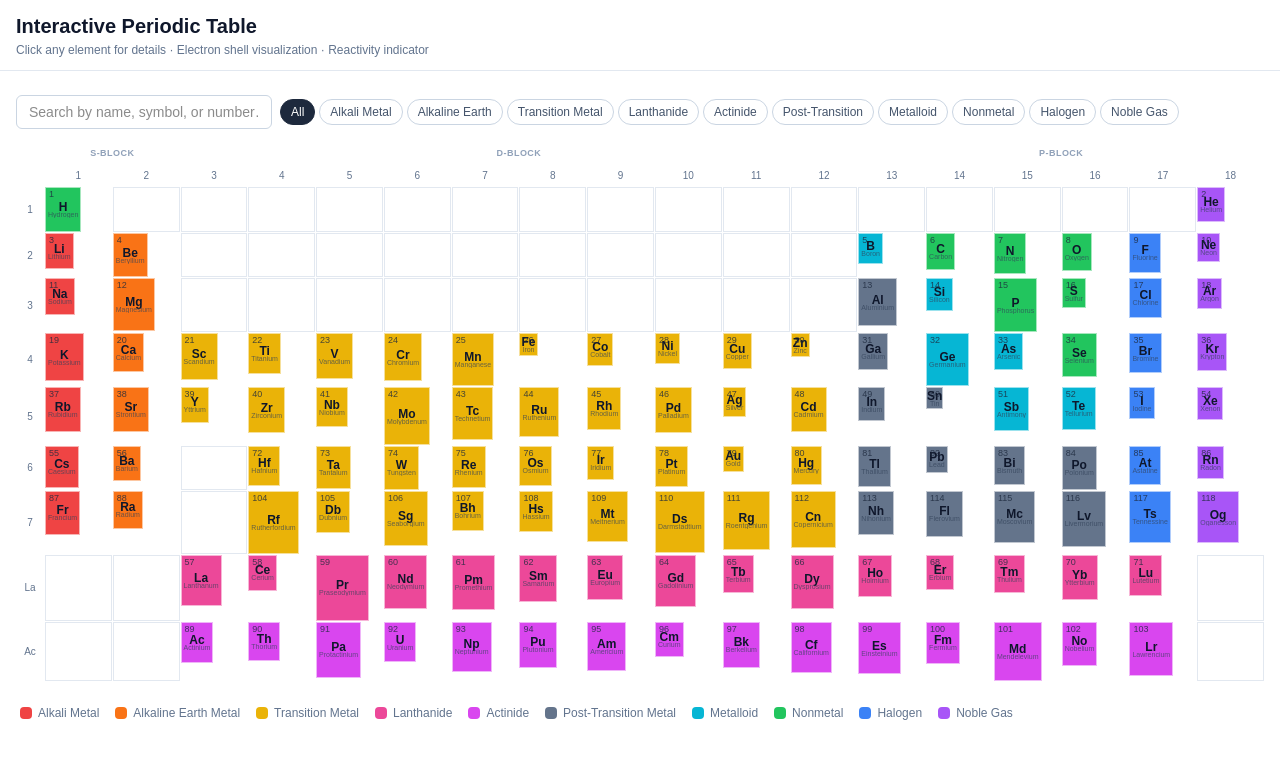
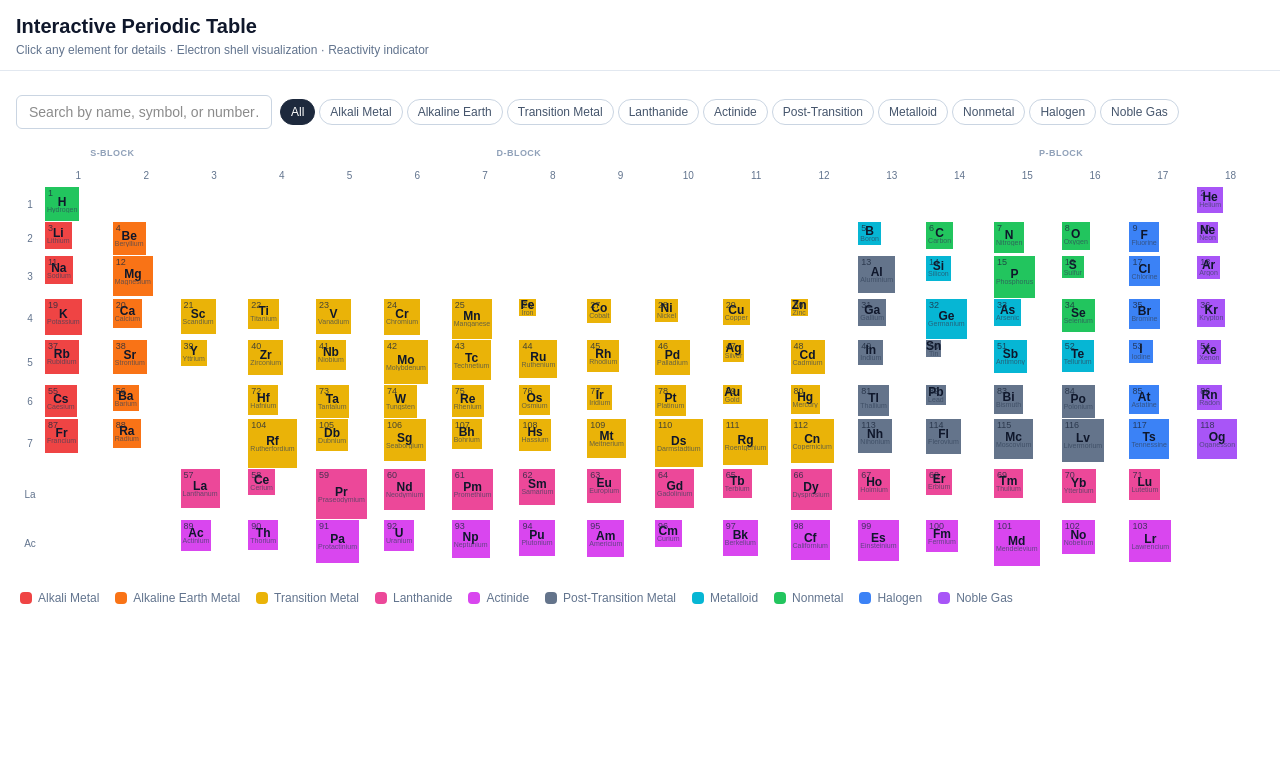
Before and after one commit to tobese/periodic-table, a Next.js app: page /periodic-table/ in a window 1280 px wide. Shown: the top 758 px of the page. Built offline with nearby package versions, Linux system fonts and the light colour scheme.

Commit message:
equal square cells, full background fill

```diff
--- a/src/components/periodic-table/element-cell.tsx
+++ b/src/components/periodic-table/element-cell.tsx
@@ -22,11 +22,10 @@ export default function ElementCell({ element, isSelected, onClick }: ElementCel
         ${isSelected ? 'z-10' : ''}
       `}
       style={{
-        backgroundColor: isSelected ? bgColor : bgColor,
-        aspectRatio: '0.8',
-        border: isSelected ? '2px solid #1e293b' : '1px solid rgba(255,255,255,0.6)',
+        backgroundColor: bgColor,
+        aspectRatio: '1',
         outline: isSelected ? '3px solid #1e293b' : 'none',
-        outlineOffset: '1px',
+        outlineOffset: '-1px',
       }}
       onClick={() => onClick(element)}
       title={`${element.atomicNumber}. ${element.name} (${element.symbol})`}
--- a/src/components/periodic-table/periodic-table-grid.tsx
+++ b/src/components/periodic-table/periodic-table-grid.tsx
@@ -92,7 +92,7 @@ export default function PeriodicTableGrid() {
             <div
               key={key}
               style={{ gridRow: row + HEADER_ROWS, gridColumn: col + LABEL_COL }}
-              className="bg-white/40 border border-slate-200"
+              className="bg-white"
             />,
           )
         }
```
